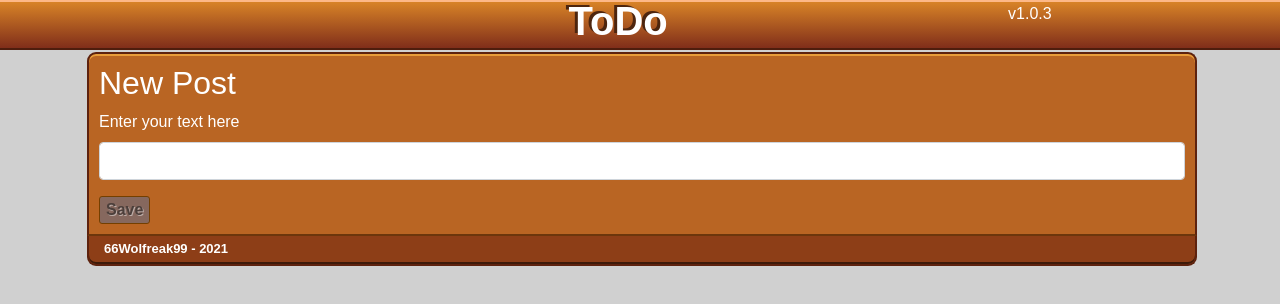
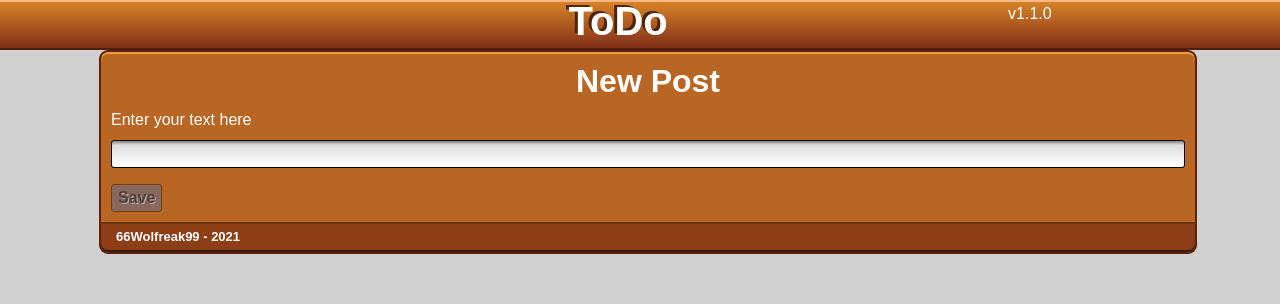
Before and after one commit to 66Wolfreak99/TodoApp, an Angular app: page /new in a window 1280 px wide. Shown: the top 304 px of the page. Built offline with nearby package versions, Linux system fonts and the light colour scheme; no server answers; the database is empty.

Commit message:
Drag n drop added

```diff
--- a/angular.json
+++ b/angular.json
@@ -24,6 +24,7 @@
               "src/assets"
             ],
             "styles": [
+              "./node_modules/@angular/material/prebuilt-themes/pink-bluegrey.css",
               "./node_modules/bootstrap/dist/css/bootstrap.css",
               "src/styles.css"
             ],
@@ -88,6 +89,7 @@
               "src/assets"
             ],
             "styles": [
+              "./node_modules/@angular/material/prebuilt-themes/pink-bluegrey.css",
               "src/styles.css"
             ],
             "scripts": []
--- a/package.json
+++ b/package.json
@@ -1,6 +1,6 @@
 {
   "name": "todo",
-  "version": "1.0.3",
+  "version": "1.1.0",
   "scripts": {
     "ng": "ng",
     "start": "ng serve",
@@ -12,10 +12,12 @@
   "private": true,
   "dependencies": {
     "@angular/animations": "~11.2.5",
+    "@angular/cdk": "^11.2.7",
     "@angular/common": "~11.2.5",
     "@angular/compiler": "~11.2.5",
     "@angular/core": "~11.2.5",
     "@angular/forms": "~11.2.5",
+    "@angular/material": "^11.2.7",
     "@angular/platform-browser": "~11.2.5",
     "@angular/platform-browser-dynamic": "~11.2.5",
     "@angular/router": "~11.2.5",
--- a/src/app/app.module.ts
+++ b/src/app/app.module.ts
@@ -10,6 +10,8 @@ import { PostListItemComponent } from './post-list-item/post-list-item.component
 import { FormsModule, ReactiveFormsModule } from '@angular/forms';
 import { PostService } from './services/post.service';
 import { RouterModule, Routes } from '@angular/router';
+import { NoopAnimationsModule } from '@angular/platform-browser/animations';
+import { DragDropModule } from '@angular/cdk/drag-drop'
 
 const appRoutes: Routes = [
   {path: 'posts', component: PostListComponent},
@@ -34,6 +36,8 @@ const appRoutes: Routes = [
     ReactiveFormsModule,
     HttpClientModule,
     RouterModule.forRoot(appRoutes),
+    NoopAnimationsModule,
+    DragDropModule
   ],
   providers: [
     PostService,
--- a/src/app/new-post/new-post.component.css
+++ b/src/app/new-post/new-post.component.css
@@ -9,6 +9,7 @@
     margin-bottom: 0;
     border-bottom-left-radius: 0;
     border-bottom-right-radius: 0;
+    margin-top: 0;
 }
 
 .footerArea{
@@ -22,3 +23,19 @@
     border-bottom-right-radius: 9px;
     box-shadow: inset 0px -2px #200d05ba;
 }
+
+.formArea:focus {
+
+    background: white;
+    box-shadow: none;
+
+
+}
+.formArea {
+    display: block;
+    width: 100%;
+    border: solid 1px black;
+    box-shadow: inset 0px 5px 3px -3px #00000066;
+    background: linear-gradient(0deg, white, #d8d8d8);
+    border-radius: 3px;
+}
--- a/src/app/new-post/new-post.component.html
+++ b/src/app/new-post/new-post.component.html
@@ -1,10 +1,10 @@
-<div class="col-xs-6 ">
+<div style="margin-left: 12px;" class="col-xs-6 ">
     <div class="container newPost">
-        <h2 class="textColor"> New Post </h2>
+        <h2 class="textColor title"> New Post </h2>
         <form [formGroup]="postForm" (ngSubmit)="onSavePost()">
             <div class="form-group">
                 <label class="textColor" for="postContent">Enter your text here</label>
-                <input class="form-control" type="text" id="postContent" #postContent formControlName="postContent">
+                <input class="formArea" type="text" id="postContent" #postContent formControlName="postContent">
             </div>
             <button class="defaultButton" type="submit" [disabled]="postForm.invalid"  >
                 Save
--- a/src/app/post-list/post-list.component.css
+++ b/src/app/post-list/post-list.component.css
@@ -32,3 +32,25 @@
 .delete.svg:hover{
     fill: crimson;
 }
+
+
+
+.cdk-drop-list-dragging .cdk-drag {
+    transition: transform 250ms cubic-bezier(0, 0, 0.2, 1);
+    }
+    /* Animate an item that has been dropped. */
+.cdk-drag-animating {
+    transition: transform 200ms cubic-bezier(0, 0, 0.2, 1);
+    }
+.cdk-drag-preview{
+    box-shadow: inset 0px 2px #e2e2e254, inset 0px -2px #20100b5c, 0px 10px 5px 2px rgba(0, 0, 0, 0.329) !important;
+    background: #7a7a7a;
+
+
+}
+.cdk-drag-placeholder{
+    color: transparent;
+    fill: transparent;
+    box-shadow: none !important;
+    background: #2929296b !important;
+}
--- a/src/app/post-list/post-list.component.html
+++ b/src/app/post-list/post-list.component.html
@@ -3,7 +3,9 @@
     <div class="col-md-8">
         <div class="list-group postList">
 
-            <div class="row postItem " *ngFor="let post of posts">
+            <div cdkDropList (cdkDropListDropped)="drop($event)">
+            <div class="row postItem " *ngFor="let post of posts" cdkDrag>
+
                 <div class="col col-10">
                     <h5>{{post.postContent}}</h5>
                 </div>
@@ -17,6 +19,7 @@
 
 
             </div>
+            </div>
         </div>
 
     </div>
--- a/src/app/post-list/post-list.component.ts
+++ b/src/app/post-list/post-list.component.ts
@@ -3,6 +3,7 @@ import { Router } from '@angular/router';
 import { Subscription } from 'rxjs';
 import { Post } from '../models/post.model';
 import { PostService } from '../services/post.service';
+import { CdkDragDrop, moveItemInArray, transferArrayItem } from '@angular/cdk/drag-drop';
 
 @Component({
   selector: 'app-post-list',
@@ -16,6 +17,11 @@ export class PostListComponent implements OnInit, OnDestroy {
   createPost = this.postService.createPost
 
   constructor(private postService: PostService, private router: Router) { }
+
+  drop(event: CdkDragDrop<Post[]>) {
+    moveItemInArray(this.posts, event.previousIndex, event.currentIndex);
+    this.postService.savePosts();
+    }
 
   ngOnInit(): void {
     this.postSubscription = this.postService.postsSubject.subscribe(
--- a/src/index.html
+++ b/src/index.html
@@ -6,6 +6,9 @@
   <base href="/">
   <meta name="viewport" content="width=device-width, initial-scale=1">
   <link rel="icon" type="image/x-icon" href="favicon.ico">
+  <link rel="preconnect" href="https://fonts.gstatic.com">
+  <link href="https://fonts.googleapis.com/css2?family=Roboto:wght@300;400;500&display=swap" rel="stylesheet">
+  <link href="https://fonts.googleapis.com/icon?family=Material+Icons" rel="stylesheet">
 </head>
 <body>
   <app-root></app-root>
--- a/src/styles.css
+++ b/src/styles.css
@@ -48,3 +48,11 @@ body{
 .textColor{
     color: white;
 }
+
+.title{
+    font-weight: 700;
+    text-align: center;
+}
+
+html, body { height: 100%; }
+body { margin: 0; font-family: Roboto, "Helvetica Neue", sans-serif; }
```
Also changed, not shown: 1 other file (tests, documents, lock files or other folders).
